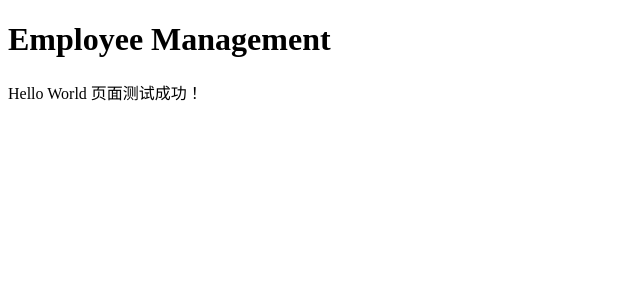
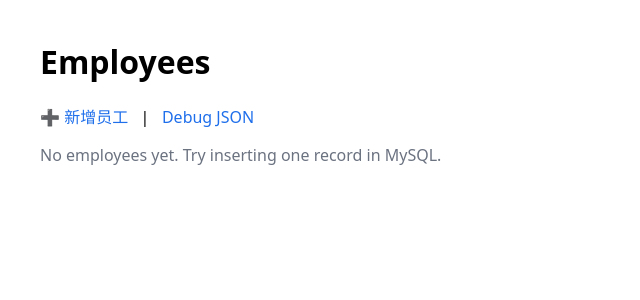
Before and after one commit to Kiriton121/InformationManagementSystem, a Flask app: page / in a window 1280 px wide. Shown: the top 300 px of the page, without its empty margins (0-640 px from the left). Run offline with Flask 3, Linux system fonts and the light colour scheme.

Commit message:
local network version
本地网络实现版本

```diff
--- a/app.py
+++ b/app.py
@@ -1,9 +1,67 @@
-from flask import Flask, render_template
+import os
+from flask import Flask, render_template, request, redirect, url_for, jsonify
+from sqlalchemy import create_engine, text
+
 app = Flask(__name__)
 
-@app.get("/")
-def home():
-    return render_template("index.html")
+# 优先从 DATABASE_URL 读取；如果没有，则从单独变量拼接（两种方式都支持）
+db_url = os.getenv("DATABASE_URL")
+if not db_url:
+    user = os.getenv("MYSQLUSER", "root")
+    password = os.getenv("MYSQLPASSWORD", "")
+    host = os.getenv("MYSQLHOST", "127.0.0.1")
+    port = os.getenv("MYSQLPORT", "3306")
+    database = os.getenv("MYSQLDATABASE", "railway")
+    db_url = f"mysql+pymysql://{user}:{password}@{host}:{port}/{database}"
+
+engine = create_engine(db_url, pool_pre_ping=True, echo=False)
+
+# 首页：员工列表
+@app.route("/")
+def index():
+    with engine.connect() as conn:
+        rows = conn.execute(text("SELECT id, name, age, department FROM employee ORDER BY id DESC"))
+        employees = [dict(r._mapping) for r in rows]
+    return render_template("employees.html", employees=employees)
+
+# API：返回员工 JSON
+@app.route("/api/employees")
+def api_employees():
+    with engine.connect() as conn:
+        rows = conn.execute(text("SELECT id, name, age, department FROM employee ORDER BY id DESC"))
+        employees = [dict(r._mapping) for r in rows]
+    return jsonify(employees)
+
+# 新增员工页面
+@app.route("/employees/new")
+def employee_new():
+    return render_template("employee_new.html")
+
+# 提交新增员工
+@app.route("/employees/create", methods=["POST"])
+def employee_create():
+    name = request.form.get("name", "").strip()
+    age = request.form.get("age", "").strip()
+    department = request.form.get("department", "").strip()
+
+    if not name or not age or not department:
+        # 简单的兜底校验；生产可以换成闪现消息
+        return "Missing fields", 400
+
+    with engine.begin() as conn:
+        conn.execute(
+            text("INSERT INTO employee (name, age, department) VALUES (:name, :age, :department)"),
+            {"name": name, "age": int(age), "department": department},
+        )
+    return redirect(url_for("index"))
+
+# （可选）删除员工
+@app.route("/employees/<int:emp_id>/delete", methods=["POST"])
+def employee_delete(emp_id):
+    with engine.begin() as conn:
+        conn.execute(text("DELETE FROM employee WHERE id = :id"), {"id": emp_id})
+    return redirect(url_for("index"))
 
 if __name__ == "__main__":
+    # 直接运行：python app.py
     app.run(debug=True)
--- a/requirements.txt
+++ b/requirements.txt
@@ -2,3 +2,4 @@ flask==3.0.0
 pymysql==1.1.1
 sqlalchemy==2.0.31
 gunicorn==22.0.0
+python-dotenv==1.0.1
--- /dev/null
+++ b/templates/employees.html
@@ -0,0 +1,59 @@
+<!doctype html>
+<html lang="zh-CN">
+<head>
+  <meta charset="utf-8" />
+  <title>Employees</title>
+  <style>
+    body { font-family: system-ui, -apple-system, Segoe UI, Roboto, Arial; margin: 40px; }
+    a { text-decoration: none; color: #1f6feb; }
+    .actions { margin: 16px 0; }
+    table { border-collapse: collapse; width: 720px; max-width: 100%; }
+    th, td { border: 1px solid #e5e7eb; padding: 10px 12px; text-align: left; }
+    th { background: #f8fafc; }
+    .muted { color: #6b7280; }
+    form { display:inline; }
+    button { background:#ef4444; color:#fff; border:0; padding:6px 10px; border-radius:6px; cursor:pointer; }
+    button:hover { filter:brightness(0.95); }
+  </style>
+</head>
+<body>
+  <h1>Employees</h1>
+
+  <div class="actions">
+    <a href="/employees/new">➕ 新增员工</a>
+    &nbsp; | &nbsp;
+    <a href="/api/employees" target="_blank">Debug JSON</a>
+  </div>
+
+  {% if employees %}
+    <table>
+      <thead>
+        <tr>
+          <th>ID</th>
+          <th>姓名</th>
+          <th>年龄</th>
+          <th>部门</th>
+          <th>操作</th>
+        </tr>
+      </thead>
+      <tbody>
+      {% for e in employees %}
+        <tr>
+          <td>{{ e.id }}</td>
+          <td>{{ e.name }}</td>
+          <td>{{ e.age }}</td>
+          <td>{{ e.department }}</td>
+          <td>
+            <form action="/employees/{{ e.id }}/delete" method="post" onsubmit="return confirm('确定删除该员工？');">
+              <button type="submit">删除</button>
+            </form>
+          </td>
+        </tr>
+      {% endfor %}
+      </tbody>
+    </table>
+  {% else %}
+    <p class="muted">No employees yet. Try inserting one record in MySQL.</p>
+  {% endif %}
+</body>
+</html>
--- a/templates/index.html
+++ b/templates/index.html
@@ -1,3 +1,48 @@
-<!doctype html><meta charset="utf-8">
-<h1>Employee Management</h1>
-<p>Hello World 页面测试成功！</p>
+<!doctype html>
+<html>
+<head>
+  <meta charset="utf-8">
+  <title>Employee Management</title>
+  <style>
+    table { border-collapse: collapse; width: 100%; }
+    th, td { border: 1px solid #ddd; padding: 8px; }
+    th { background: #f4f4f4; text-align: left; }
+  </style>
+</head>
+<body>
+  <h1>Employees</h1>
+
+  {% if employees %}
+    <table>
+      <thead>
+      <tr>
+        <th>ID</th><th>Name</th><th>Age</th><th>City</th><th>Portfolio</th><th>Account</th><th>Created</th>
+      </tr>
+      </thead>
+      <tbody>
+      {% for e in employees %}
+        <tr>
+          <td>{{ e.emp_id }}</td>
+          <td>{{ e.name }}</td>
+          <td>{{ e.age }}</td>
+          <td>{{ e.city }}</td>
+          <td>
+            {% if e.portfolio_link %}
+              <a href="{{ e.portfolio_link }}" target="_blank">link</a>
+            {% else %}-{% endif %}
+          </td>
+          <td>{{ e.account }}</td>
+          <td>{{ e.created_at }}</td>
+        </tr>
+      {% endfor %}
+      </tbody>
+    </table>
+  {% else %}
+    <p>No employees yet. Try inserting one record in MySQL.</p>
+  {% endif %}
+
+  <p>
+    Debug JSON: <a href="/api/employees" target="_blank">/api/employees</a>
+  </p>
+</body>
+</html>
```
Also changed, not shown: sql/001_init.sql (+14 -0 lines), templates/employee_new.html (added, +32 -0 lines), 1 other file.
